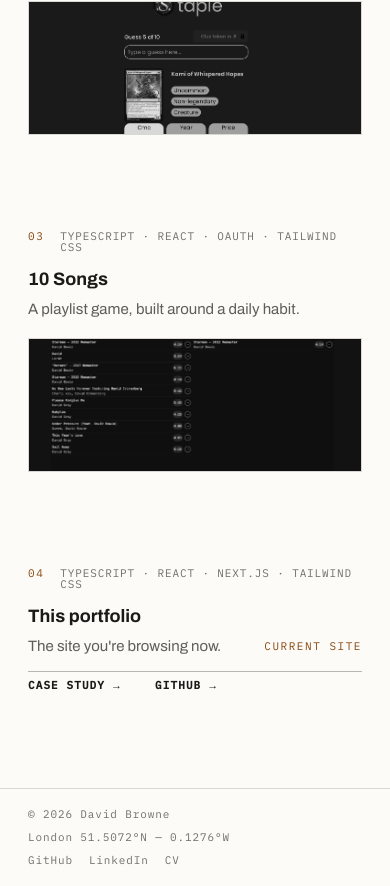
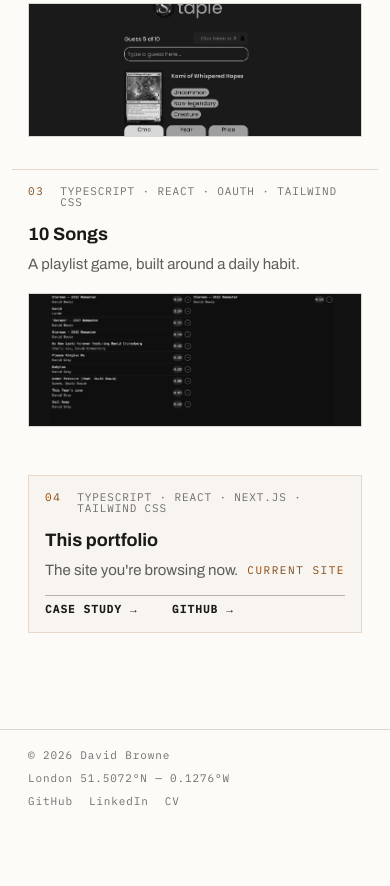
Before and after one commit to Dbrowne14/personal-portfolio-update, a Next.js app: page / in a window 390 px wide. Shown: the part 2643-3529 px from the top of the page. After the commit the page ends 3470 px from the top, so only its background shows below. Built offline with nearby package versions, Linux system fonts and the light colour scheme.

Commit message:
Changes to work teaser section on homepage

```diff
--- a/components/work/work-teaser/portfolio-artifact-card.tsx
+++ b/components/work/work-teaser/portfolio-artifact-card.tsx
@@ -7,7 +7,7 @@ import { ArtifactLink } from "../artifact-link";
 // wrapped in one outer <Link> — each action needs its own click target.
 export const PortfolioArtifactCard = ({ project }: { project: Project }) => {
   return (
-    <div className="py-12 first:pt-0 last:pb-0">
+    <div className="first:pt-0 mt-4  bg-none lg:mt-none bg-accent/3 p-4 border border-accent/16 lg:mt-none">
       <div className="flex items-baseline justify-between gap-4">
         <span className="font-mono text-meta text-accent">
           {String(project.order).padStart(2, "0")}
--- a/components/work/work-teaser/project-card.tsx
+++ b/components/work/work-teaser/project-card.tsx
@@ -26,7 +26,7 @@ function FeaturedProjectCard({ project }: { project: Project }) {
   const PREVIEW_SIZE = `${100 / PREVIEW_SCALE}%`;
 
   return (
-    <article className="-my-3 flex h-full flex-col py-3 md:-my-4 md:py-4">
+    <article className="-my-3 flex h-full flex-col py-3 md:-my-4 md:py-4 ">
       <div className="flex items-baseline justify-between gap-4">
         <span className="font-mono text-meta text-accent">
           {String(project.order).padStart(2, "0")}
@@ -109,9 +109,9 @@ function CompactProjectCard({ project }: { project: Project }) {
     <Link
       href={`/work#${project.slug}`}
       className="
-        group -mx-4 block px-4 py-12
+        group -mx-4 block px-4 pt-4 pb-8 sm:py-12
         transition-colors duration-300 ease-out
-        first:pt-0 last:pb-0
+        sm:first:pt-0 last:pb-0
         hover:bg-accent/3
         focus-visible:bg-accent/3
         focus-visible:outline-2
@@ -119,6 +119,7 @@ function CompactProjectCard({ project }: { project: Project }) {
         focus-visible:outline-accent
         motion-reduce:transition-none
         md:-mx-6 md:px-6
+        border-t border-accent/20 sm:border-none
       "
     >
       <div className="flex items-baseline justify-between gap-4">
--- a/components/work/work-teaser/work-teaser.tsx
+++ b/components/work/work-teaser/work-teaser.tsx
@@ -46,13 +46,13 @@ export const WorkTeaser = () => {
           </div>
         </div>
 
-        <div className="grid grid-cols-1 gap-12 lg:grid-cols-[5fr_3fr] lg:items-stretch lg:gap-14 lg:divide-x lg:divide-ink/20 pt-8 ">
+        <div className="grid grid-cols-1 gap-12 lg:grid-cols-[5fr_3fr] lg:items-stretch lg:gap-14 pt-4 sm:pt-8 border-t border-accent/20 sm:border-none">
           {flagship ? (
             <ProjectCard project={flagship} variant="featured" />
           ) : null}
 
           {supporting.length > 0 ? (
-            <div className="flex flex-col lg:pl-12">
+            <div className="flex flex-col lg:pl-12 ">
               {supporting.map((project) =>
                 project.slug === "this-portfolio" ? (
                   <PortfolioArtifactCard key={project.slug} project={project} />
```
